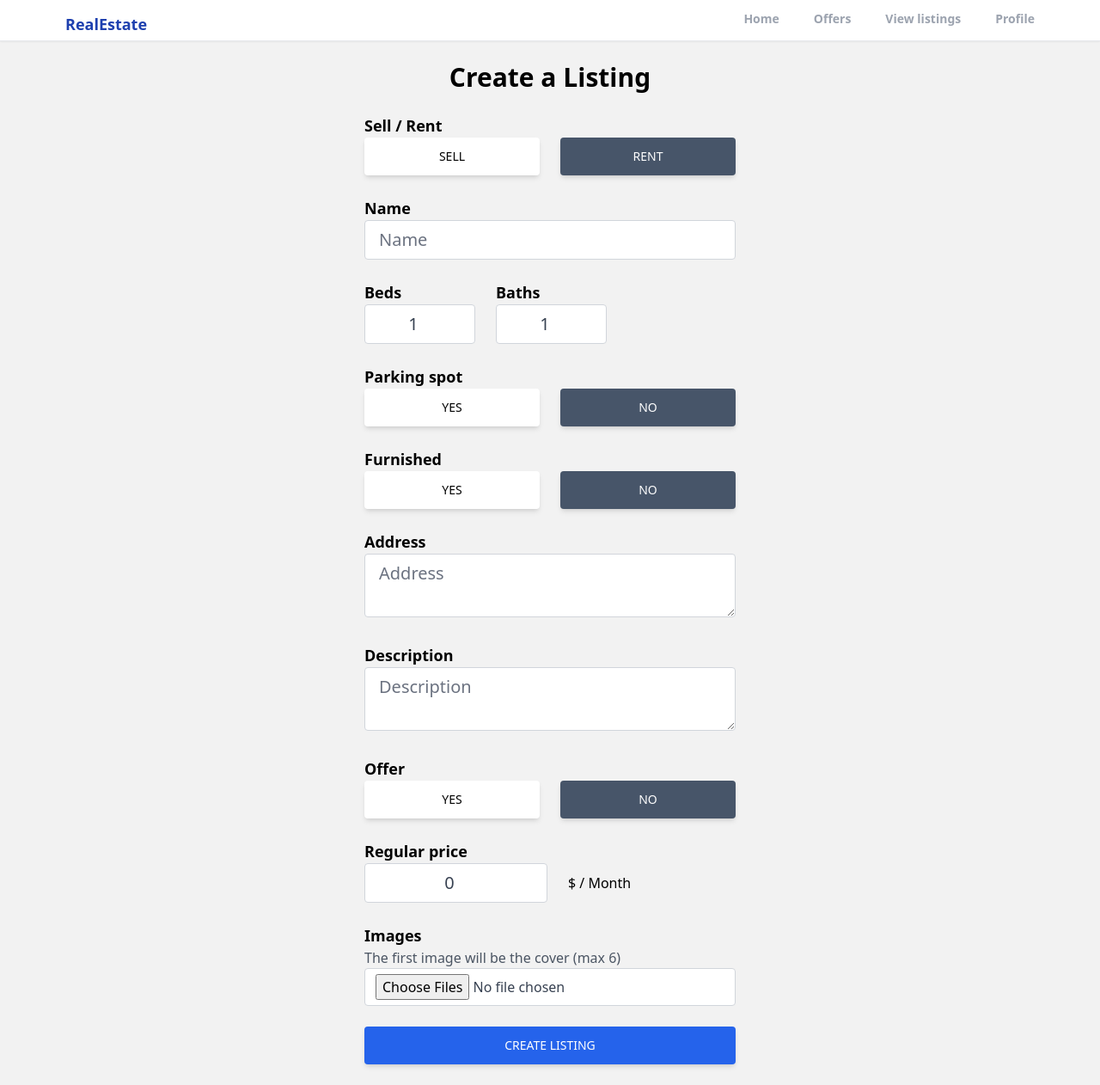
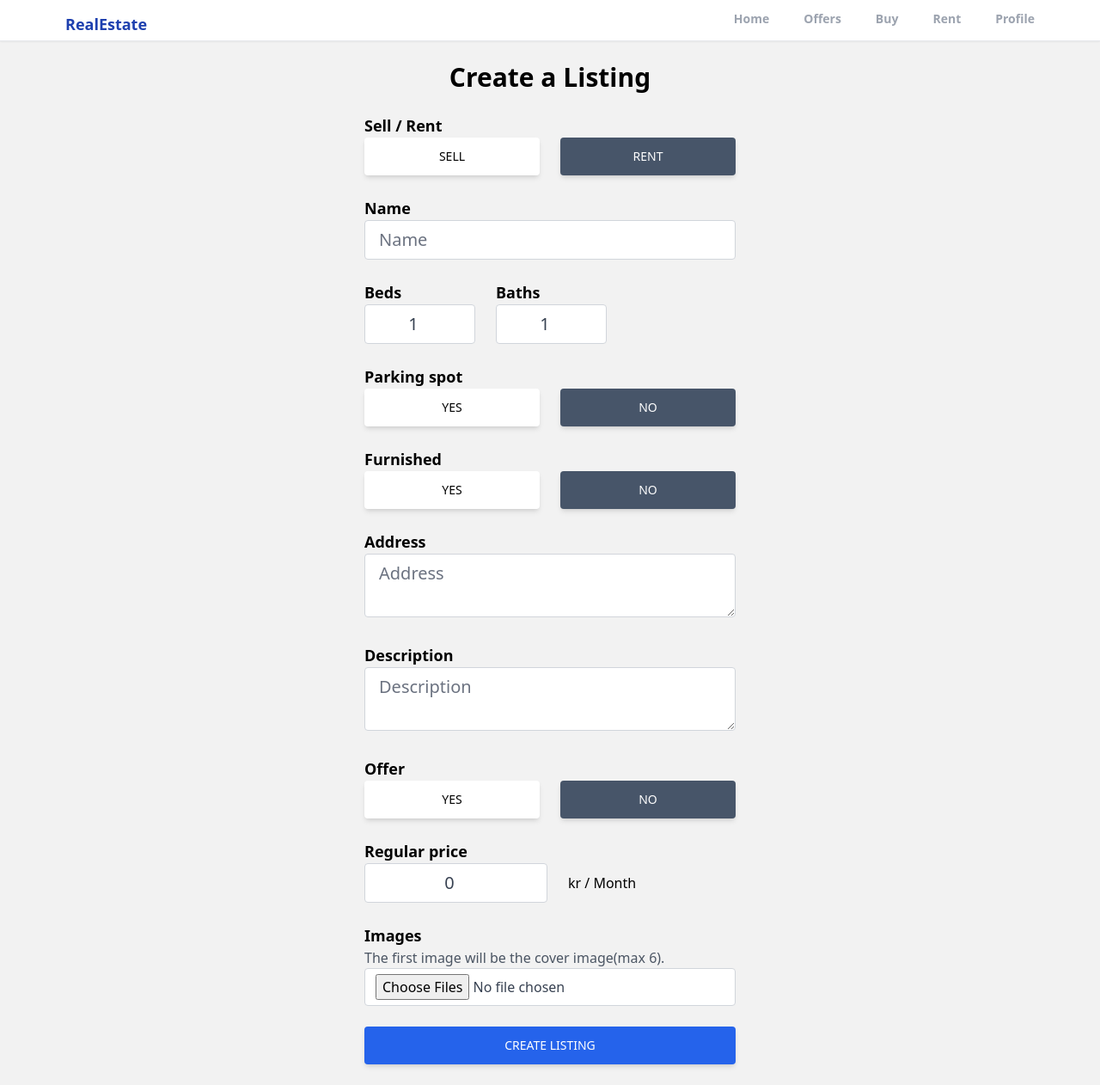
Before and after one commit to shanedle/realestate, a React (Create React App) app: page /create-listing in a window 1280 px wide. Shown: the whole page at 86% size. Built offline with nearby package versions, Linux system fonts and the light colour scheme; no server answers; sample sign-in values are in the browser's storage.

Commit message:
:pencil2: text update

```diff
--- a/src/components/Header/Header.jsx
+++ b/src/components/Header/Header.jsx
@@ -59,7 +59,16 @@ export default function Header() {
               }`}
               onClick={() => navigate("/category/sale")}
             >
-              View listings
+              Buy
+            </li>
+            <li
+              className={`header-link ${
+                pathMatchRoute("/category/rent") &&
+                "text-black border-b-blue-500"
+              }`}
+              onClick={() => navigate("/category/rent")}
+            >
+              Rent
             </li>
             <li
               className={`header-link ${
--- a/src/pages/Category/Category.jsx
+++ b/src/pages/Category/Category.jsx
@@ -83,7 +83,7 @@ export default function Category() {
   return (
     <div className="max-w-6xl mx-auto px-3">
       <h1 className="section-heading mb-6">
-        {params.categoryName === "rent" ? "Places for rent" : "Places for sale"}
+        {params.categoryName === "rent" ? "Houses for rent" : "Houses for sale"}
       </h1>
       {loading ? (
         <Spinner />
@@ -115,8 +115,8 @@ export default function Category() {
         <p>
           There are no current{" "}
           {params.categoryName === "rent"
-            ? "places for rent"
-            : "places for sale"}
+            ? "houses for rent"
+            : "houses for sale"}
         </p>
       )}
     </div>
--- a/src/pages/CreateListing/CreateListing.jsx
+++ b/src/pages/CreateListing/CreateListing.jsx
@@ -399,7 +399,7 @@ export default function CreateListing() {
               />
               {type === "rent" && (
                 <div className="">
-                  <p className="text-md w-full whitespace-nowrap">$ / Month</p>
+                  <p className="text-md w-full whitespace-nowrap">kr / Month</p>
                 </div>
               )}
             </div>
@@ -434,7 +434,7 @@ export default function CreateListing() {
         <div className="mb-6">
           <p className="text-lg font-semibold">Images</p>
           <p className="text-gray-600">
-            The first image will be the cover (max 6)
+            The first image will be the cover image(max 6).
           </p>
           <input
             type="file"
--- a/src/pages/EditListing/EditListing.jsx
+++ b/src/pages/EditListing/EditListing.jsx
@@ -431,7 +431,7 @@ export default function CreateListing() {
               />
               {type === "rent" && (
                 <div className="">
-                  <p className="text-md w-full whitespace-nowrap">$ / Month</p>
+                  <p className="text-md w-full whitespace-nowrap">kr / Month</p>
                 </div>
               )}
             </div>
--- a/src/pages/Home/Home.jsx
+++ b/src/pages/Home/Home.jsx
@@ -46,7 +46,7 @@ export default function Home() {
     fetchListings();
   }, []);
 
-  // Places for rent
+  // Houses for rent
   const [rentListings, setRentListings] = useState(null);
   useEffect(() => {
     const fetchListings = async () => {
@@ -77,7 +77,7 @@ export default function Home() {
     fetchListings();
   }, []);
 
-  // Places for rent
+  // Houses for rent
   const [saleListings, setSaleListings] = useState(null);
   useEffect(() => {
     const fetchListings = async () => {
@@ -115,7 +115,7 @@ export default function Home() {
           <div className="m-2 mb-6">
             <h2 className="home-heading-2">Recent offers</h2>
             <Link to="/offers">
-              <p className="home-show-more-text">Show more offers</p>
+              <p className="home-show-more-text">View all offers</p>
             </Link>
             <ul className="home-listing-wrapper ">
               {offerListings.map((listing) => (
@@ -130,9 +130,9 @@ export default function Home() {
         )}
         {rentListings && rentListings.length > 0 && (
           <div className="m-2 mb-6">
-            <h2 className="home-heading-2">Places for rent</h2>
+            <h2 className="home-heading-2">Houses for rent</h2>
             <Link to="/category/rent">
-              <p className="home-show-more-text">Show more places for rent</p>
+              <p className="home-show-more-text">View all houses for rent</p>
             </Link>
             <ul className="home-listing-wrapper">
               {rentListings.map((listing) => (
@@ -147,9 +147,9 @@ export default function Home() {
         )}
         {saleListings && saleListings.length > 0 && (
           <div className="m-2 mb-6">
-            <h2 className="home-heading-2">Places for sale</h2>
+            <h2 className="home-heading-2">Houses for sale</h2>
             <Link to="/category/sale">
-              <p className="home-show-more-text">Show more places for sale</p>
+              <p className="home-show-more-text">View all houses for sale</p>
             </Link>
             <ul className="home-listing-wrapper">
               {saleListings.map((listing) => (
```
